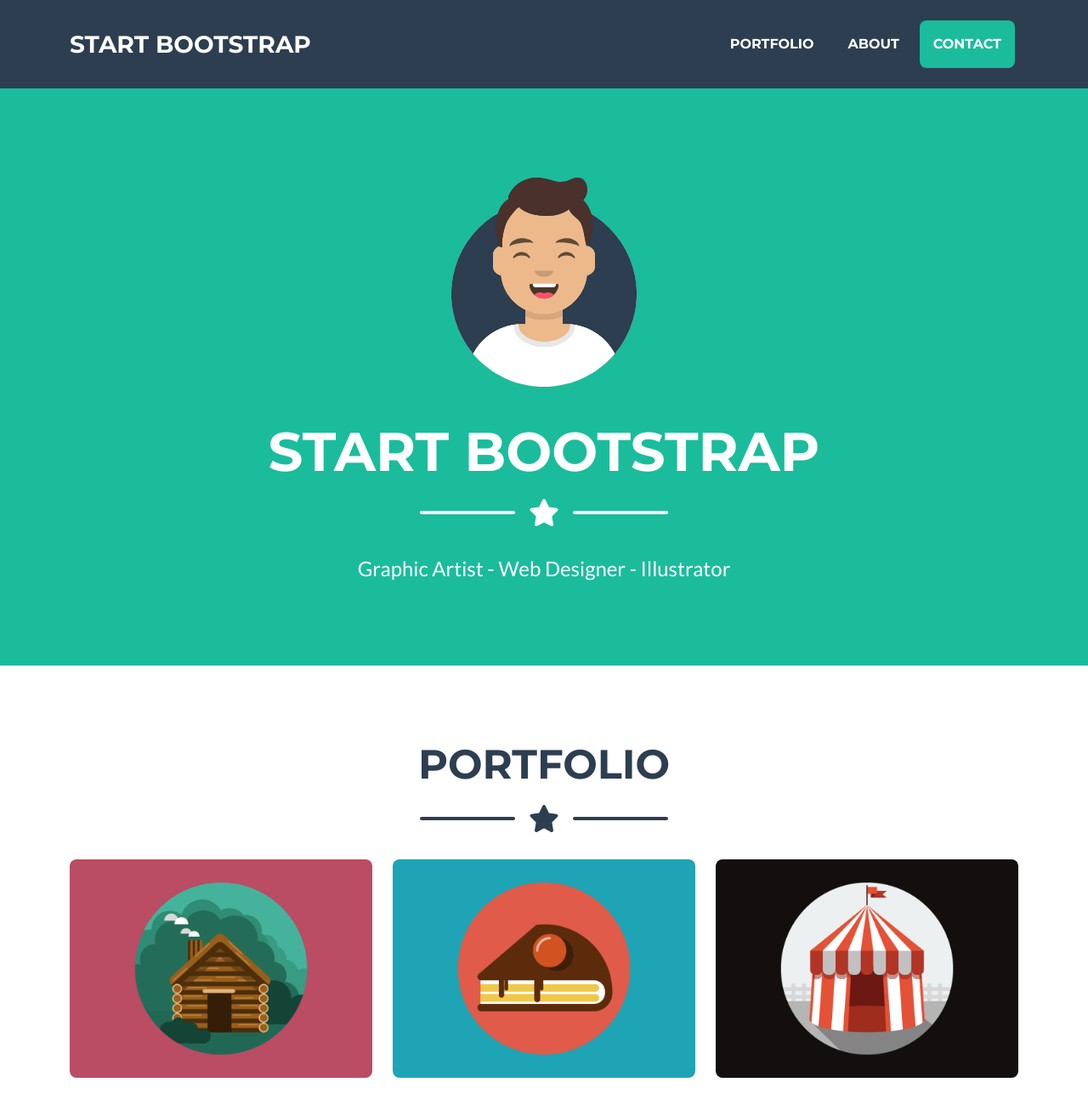
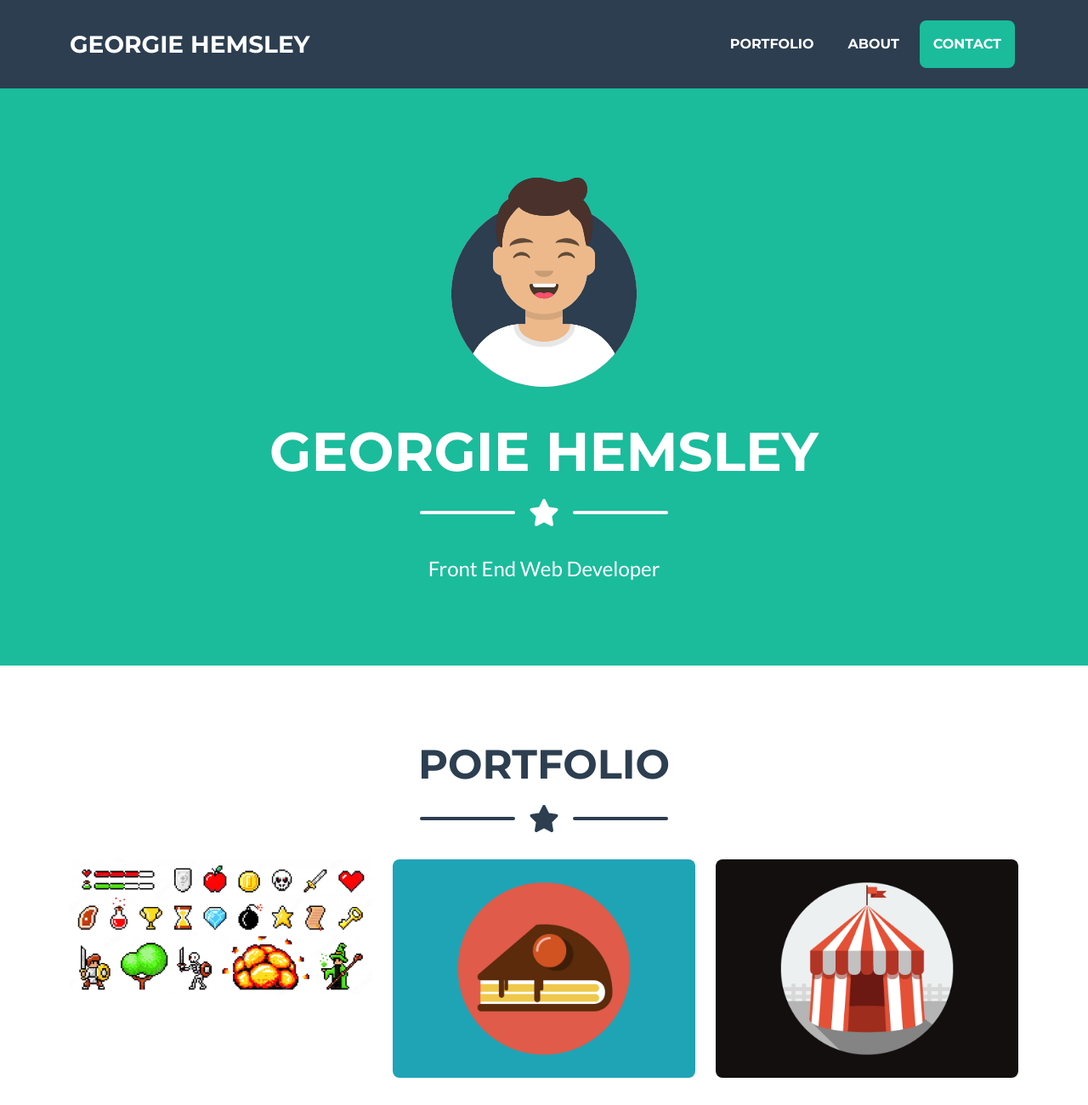
Before and after one commit to GeorgieHemsley/georgiehemsley.github.io, a plain HTML site: page index.html in a window 1280 px wide. Shown: the top 1300 px of the page at 85% size. Drawn offline with nearby package versions, Linux system fonts and the light colour scheme.

Commit message:
index update 1

```diff
--- a/index.html
+++ b/index.html
@@ -20,7 +20,7 @@
         <!-- Navigation-->
         <nav class="navbar navbar-expand-lg bg-secondary text-uppercase fixed-top" id="mainNav">
             <div class="container">
-                <a class="navbar-brand" href="#page-top">Start Bootstrap</a>
+                <a class="navbar-brand" href="#page-top">Georgie Hemsley</a>
                 <button class="navbar-toggler text-uppercase font-weight-bold bg-primary text-white rounded" type="button" data-bs-toggle="collapse" data-bs-target="#navbarResponsive" aria-controls="navbarResponsive" aria-expanded="false" aria-label="Toggle navigation">
                     Menu
                     <i class="fas fa-bars"></i>
@@ -40,7 +40,7 @@
                 <!-- Masthead Avatar Image-->
                 <img class="masthead-avatar mb-5" src="assets/img/avataaars.svg" alt="..." />
                 <!-- Masthead Heading-->
-                <h1 class="masthead-heading text-uppercase mb-0">Start Bootstrap</h1>
+                <h1 class="masthead-heading text-uppercase mb-0">Georgie Hemsley</h1>
                 <!-- Icon Divider-->
                 <div class="divider-custom divider-light">
                     <div class="divider-custom-line"></div>
@@ -48,7 +48,7 @@
                     <div class="divider-custom-line"></div>
                 </div>
                 <!-- Masthead Subheading-->
-                <p class="masthead-subheading font-weight-light mb-0">Graphic Artist - Web Designer - Illustrator</p>
+                <p class="masthead-subheading font-weight-light mb-0">Front End Web Developer</p>
             </div>
         </header>
         <!-- Portfolio Section-->
@@ -64,13 +64,13 @@
                 </div>
                 <!-- Portfolio Grid Items-->
                 <div class="row justify-content-center">
-                    <!-- Portfolio Item 1-->
+                    <!-- 8 Bit Site-->
                     <div class="col-md-6 col-lg-4 mb-5">
                         <div class="portfolio-item mx-auto" data-bs-toggle="modal" data-bs-target="#portfolioModal1">
                             <div class="portfolio-item-caption d-flex align-items-center justify-content-center h-100 w-100">
                                 <div class="portfolio-item-caption-content text-center text-white"><i class="fas fa-plus fa-3x"></i></div>
                             </div>
-                            <img class="img-fluid" src="assets/img/portfolio/cabin.png" alt="..." />
+                            <img class="img-fluid" src="assets/img/portfolio/8-bit-image.avif" alt="..." />
                         </div>
                     </div>
                     <!-- Portfolio Item 2-->
@@ -134,7 +134,7 @@
                 </div>
                 <!-- About Section Content-->
                 <div class="row">
-                    <div class="col-lg-4 ms-auto"><p class="lead">Freelancer is a free bootstrap theme created by Start Bootstrap. The download includes the complete source files including HTML, CSS, and JavaScript as well as optional SASS stylesheets for easy customization.</p></div>
+                    <div class="col-lg-4 ms-auto"><p class="lead">View the things I've created!</p></div>
                     <div class="col-lg-4 me-auto"><p class="lead">You can create your own custom avatar for the masthead, change the icon in the dividers, and add your email address to the contact form to make it fully functional!</p></div>
                 </div>
                 <!-- About Section Button-->
```
Also changed, not shown: assets/img/portfolio/8-bit-image.avif (added).
